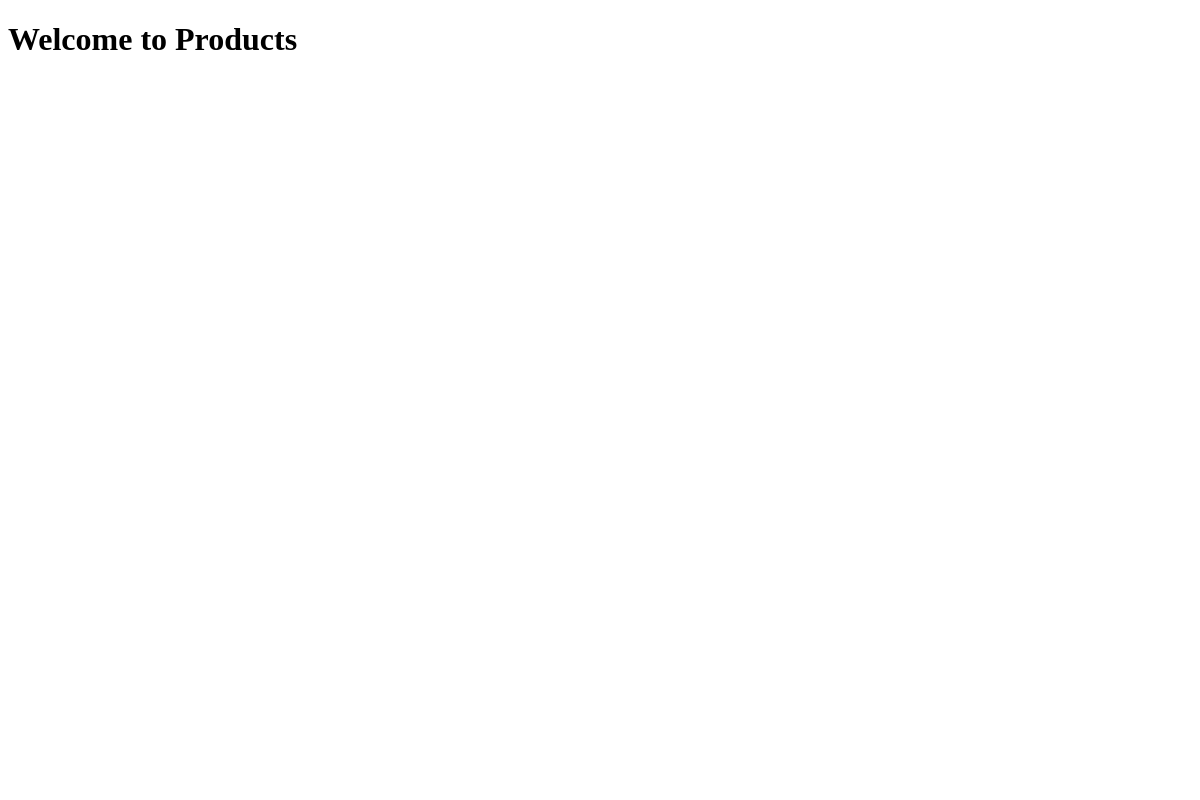
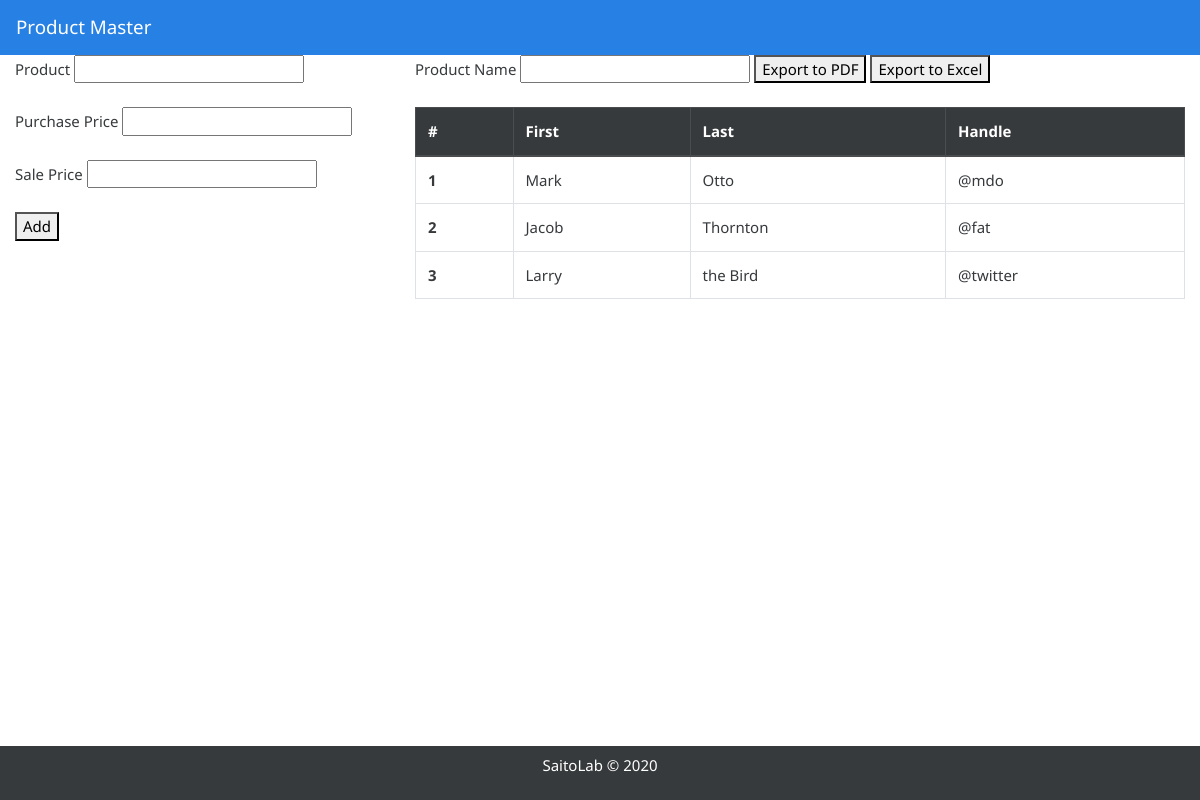
Before and after one commit to cristianiniguez/saitolab-inventory, an Electron app: page src/views/products-window/index.html in a window 1200 px wide. Drawn offline with Linux system fonts and the light colour scheme.

Commit message:
Coding basic elements for products window

```diff
--- a/src/views/products-window/index.html
+++ b/src/views/products-window/index.html
@@ -1,11 +1,83 @@
 <!DOCTYPE html>
 <html lang="en">
+
 <head>
   <meta charset="UTF-8">
   <meta name="viewport" content="width=device-width, initial-scale=1.0">
-  <title>Products</title>
+  <title>SaitoLab Inventory - Products</title>
+  <link rel="stylesheet" href="../../assets/css/bootstrap.min.css">
+  <link rel="stylesheet" href="../../assets/css/styles.css">
 </head>
+
 <body>
-  <h1>Welcome to Products</h1>
+  <header>
+    <nav class="navbar navbar-dark bg-primary">
+      <span class="navbar-brand mb-0 h1">Product Master</span>
+    </nav>
+  </header>
+  <main>
+    <div class="container-fluid h-100">
+      <div class="row">
+        <div class="col-md-4">
+          <form>
+            <div class="form-group">
+              <label>Product <input type="text"></label>
+            </div>
+            <div class="form-group">
+              <label>Purchase Price <input type="number" step="0.01"></label>
+            </div>
+            <div class="form-group">
+              <label>Sale Price <input type="number" step="0.01"></label>
+            </div>
+            <div class="form-group">
+              <button>Add</button>
+            </div>
+          </form>
+        </div>
+        <div class="col-md-8">
+          <div class="form-group">
+            <label>Product Name <input type="text"></label>
+            <button>Export to PDF</button>
+            <button>Export to Excel</button>
+          </div>
+          <table class="table table-bordered table-hover">
+            <thead class="thead-dark">
+              <tr>
+                <th scope="col">#</th>
+                <th scope="col">First</th>
+                <th scope="col">Last</th>
+                <th scope="col">Handle</th>
+              </tr>
+            </thead>
+            <tbody>
+              <tr>
+                <th scope="row">1</th>
+                <td>Mark</td>
+                <td>Otto</td>
+                <td>@mdo</td>
+              </tr>
+              <tr>
+                <th scope="row">2</th>
+                <td>Jacob</td>
+                <td>Thornton</td>
+                <td>@fat</td>
+              </tr>
+              <tr>
+                <th scope="row">3</th>
+                <td>Larry</td>
+                <td>the Bird</td>
+                <td>@twitter</td>
+              </tr>
+            </tbody>
+          </table>
+        </div>
+      </div>
+    </div>
+  </main>
+  <footer class="bg-dark text-white text-center p-2">
+    <p>SaitoLab &copy; 2020</p>
+  </footer>
+  <script src="main.js"></script>
 </body>
+
 </html>
```
